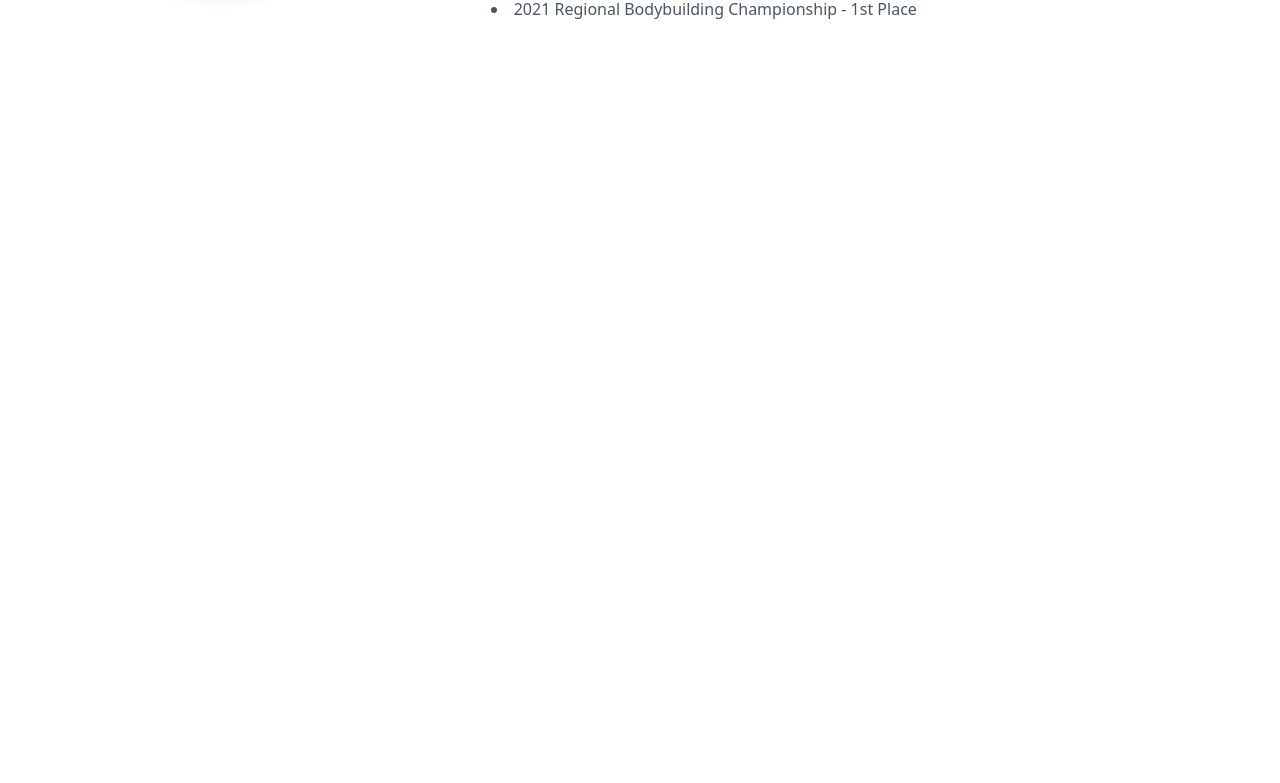
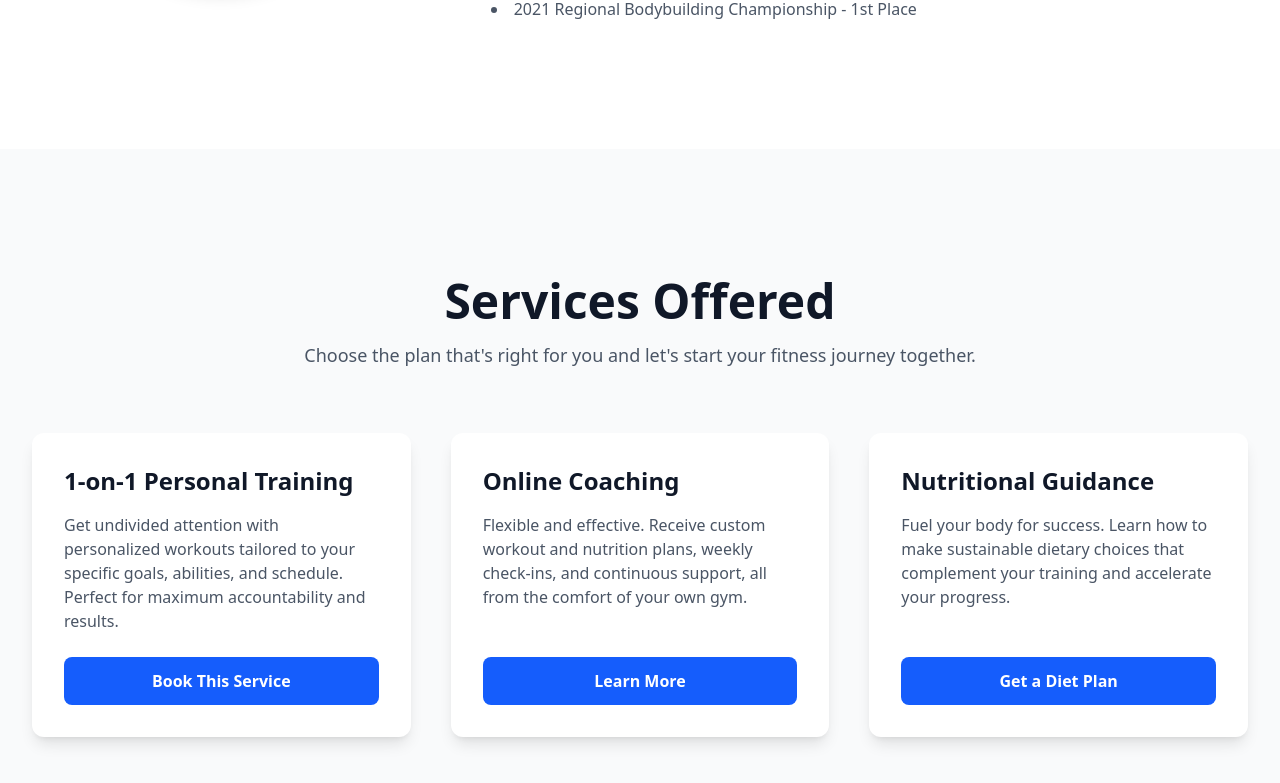
Before and after one commit to rohit3171999/personal-trainer-page, a React (Vite) app: page / in a window 1280 px wide. Shown: the part 1290-2073 px from the top of the page. Before the commit the page ends 1439 px from the top, so only its background shows below. Built offline with nearby package versions, Linux system fonts and the light colour scheme.

Commit message:
add markup in ServicesList.jsx

```diff
--- a/src/App.jsx
+++ b/src/App.jsx
@@ -1,11 +1,13 @@
 import HeroSection from "./components/HeroSection.jsx";
 import AboutTrainer from "./components/AboutTrainer.jsx";
+import ServicesList from "./components/ServicesList.jsx";
 
 export default function App(){
     return (
         <>
             <HeroSection/>
             <AboutTrainer/>
+            <ServicesList/>
         </>
     );
 }
--- a/src/components/ServicesList.jsx
+++ b/src/components/ServicesList.jsx
@@ -1,5 +1,64 @@
+/*
+*
+* Purpose: Present services in a structured, scannable way.
+* */
 export default function ServicesList(){
     return (
-        <></>
+        <section id="services" className="bg-gray-50 py-20 md:py-32">
+            <div className="container mx-auto px-6 lg:px-8">
+                {/* Section Title */}
+                <div className="text-center mb-16">
+                    <h2 className="text-4xl md:text-5xl font-extrabold text-gray-900">
+                        Services Offered
+                    </h2>
+                    <p className="mt-4 text-lg text-gray-600 max-w-2xl mx-auto">
+                        Choose the plan that's right for you and let's start your fitness journey together.
+                    </p>
+                </div>
+
+                {/* Service Cards Container */}
+                <div className="grid grid-cols-1 md:grid-cols-2 lg:grid-cols-3 gap-10">
+
+                    {/* Service Card 1: 1-on-1 Training */}
+                    <div className="bg-white rounded-xl shadow-lg p-8 flex flex-col transition duration-300 hover:shadow-2xl hover:-translate-y-2">
+                        <h3 className="text-2xl font-bold text-gray-900 mb-4">
+                            1-on-1 Personal Training
+                        </h3>
+                        <p className="text-gray-600 mb-6 flex-grow">
+                            Get undivided attention with personalized workouts tailored to your specific goals, abilities, and schedule. Perfect for maximum accountability and results.
+                        </p>
+                        <button className="w-full bg-blue-600 hover:bg-blue-700 text-white font-bold py-3 px-6 rounded-lg mt-auto transition duration-300">
+                            Book This Service
+                        </button>
+                    </div>
+
+                    {/* Service Card 2: Online Coaching */}
+                    <div className="bg-white rounded-xl shadow-lg p-8 flex flex-col transition duration-300 hover:shadow-2xl hover:-translate-y-2">
+                        <h3 className="text-2xl font-bold text-gray-900 mb-4">
+                            Online Coaching
+                        </h3>
+                        <p className="text-gray-600 mb-6 flex-grow">
+                            Flexible and effective. Receive custom workout and nutrition plans, weekly check-ins, and continuous support, all from the comfort of your own gym.
+                        </p>
+                        <button className="w-full bg-blue-600 hover:bg-blue-700 text-white font-bold py-3 px-6 rounded-lg mt-auto transition duration-300">
+                            Learn More
+                        </button>
+                    </div>
+
+                    {/* Service Card 3: Nutritional Guidance */}
+                    <div className="bg-white rounded-xl shadow-lg p-8 flex flex-col transition duration-300 hover:shadow-2xl hover:-translate-y-2">
+                        <h3 className="text-2xl font-bold text-gray-900 mb-4">
+                            Nutritional Guidance
+                        </h3>
+                        <p className="text-gray-600 mb-6 flex-grow">
+                            Fuel your body for success. Learn how to make sustainable dietary choices that complement your training and accelerate your progress.
+                        </p>
+                        <button className="w-full bg-blue-600 hover:bg-blue-700 text-white font-bold py-3 px-6 rounded-lg mt-auto transition duration-300">
+                            Get a Diet Plan
+                        </button>
+                    </div>
+                </div>
+            </div>
+        </section>
     );
 }
--- /dev/null
+++ b/src/components/Temp.jsx
@@ -0,0 +1,64 @@
+/*
+*
+* Purpose: Present services in a structured, scannable way.
+* */
+export default function ServicesList(){
+    return (
+        <section id="services" className="bg-gray-50 py-20 md:py-32">
+            <div className="container mx-auto px-6 lg:px-8">
+                {/* Section Title */}
+                <div className="text-center mb-16">
+                    <h2 className="text-4xl md:text-5xl font-extrabold text-gray-900">
+                        Services Offered
+                    </h2>
+                    <p className="mt-4 text-lg text-gray-600 max-w-2xl mx-auto">
+                        Choose the plan that's right for you and let's start your fitness journey together.
+                    </p>
+                </div>
+
+                {/* Service Cards Container */}
+                <div className="grid grid-cols-1 md:grid-cols-2 lg:grid-cols-3 gap-10">
+
+                    {/* Service Card 1: 1-on-1 Training */}
+                    <div className="bg-white rounded-xl shadow-lg p-8 flex flex-col transition duration-300 hover:shadow-2xl hover:-translate-y-2">
+                        <h3 className="text-2xl font-bold text-gray-900 mb-4">
+                            1-on-1 Personal Training
+                        </h3>
+                        <p className="text-gray-600 mb-6 flex-grow">
+                            Get undivided attention with personalized workouts tailored to your specific goals, abilities, and schedule. Perfect for maximum accountability and results.
+                        </p>
+                        <button className="w-full bg-blue-600 hover:bg-blue-700 text-white font-bold py-3 px-6 rounded-lg mt-auto transition duration-300">
+                            Book This Service
+                        </button>
+                    </div>
+
+                    {/* Service Card 2: Online Coaching */}
+                    <div className="bg-white rounded-xl shadow-lg p-8 flex flex-col transition duration-300 hover:shadow-2xl hover:-translate-y-2">
+                        <h3 className="text-2xl font-bold text-gray-900 mb-4">
+                            Online Coaching
+                        </h3>
+                        <p className="text-gray-600 mb-6 flex-grow">
+                            Flexible and effective. Receive custom workout and nutrition plans, weekly check-ins, and continuous support, all from the comfort of your own gym.
+                        </p>
+                        <button className="w-full bg-blue-600 hover:bg-blue-700 text-white font-bold py-3 px-6 rounded-lg mt-auto transition duration-300">
+                            Learn More
+                        </button>
+                    </div>
+
+                    {/* Service Card 3: Nutritional Guidance */}
+                    <div className="bg-white rounded-xl shadow-lg p-8 flex flex-col transition duration-300 hover:shadow-2xl hover:-translate-y-2">
+                        <h3 className="text-2xl font-bold text-gray-900 mb-4">
+                            Nutritional Guidance
+                        </h3>
+                        <p className="text-gray-600 mb-6 flex-grow">
+                            Fuel your body for success. Learn how to make sustainable dietary choices that complement your training and accelerate your progress.
+                        </p>
+                        <button className="w-full bg-blue-600 hover:bg-blue-700 text-white font-bold py-3 px-6 rounded-lg mt-auto transition duration-300">
+                            Get a Diet Plan
+                        </button>
+                    </div>
+                </div>
+            </div>
+        </section>
+    );
+}
```
